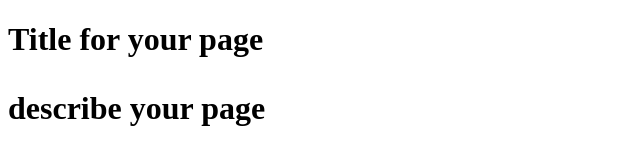
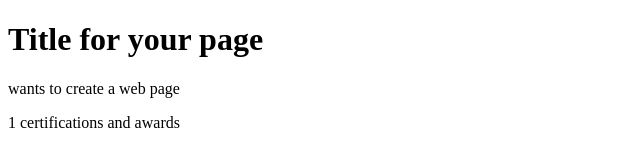
Before and after one commit to quantaeyah/q, a plain HTML site: page index.html in a window 1280 px wide. Shown: the whole page, without its empty margins (0-640 px from the left). Drawn offline with Linux system fonts and the light colour scheme.

Commit message:
i added a pg

```diff
--- a/index.html
+++ b/index.html
@@ -6,7 +6,9 @@
     <title>Document</title>
 </head>
 <body>
-  <h1> Title for your page <h1>
-<p> describe your page <p>
+  <h1> Title for your page </h1>
+  <p> wants to create a web page </p>
+    <p>
 </body>
 </html>
+1 certifications and awards
```
